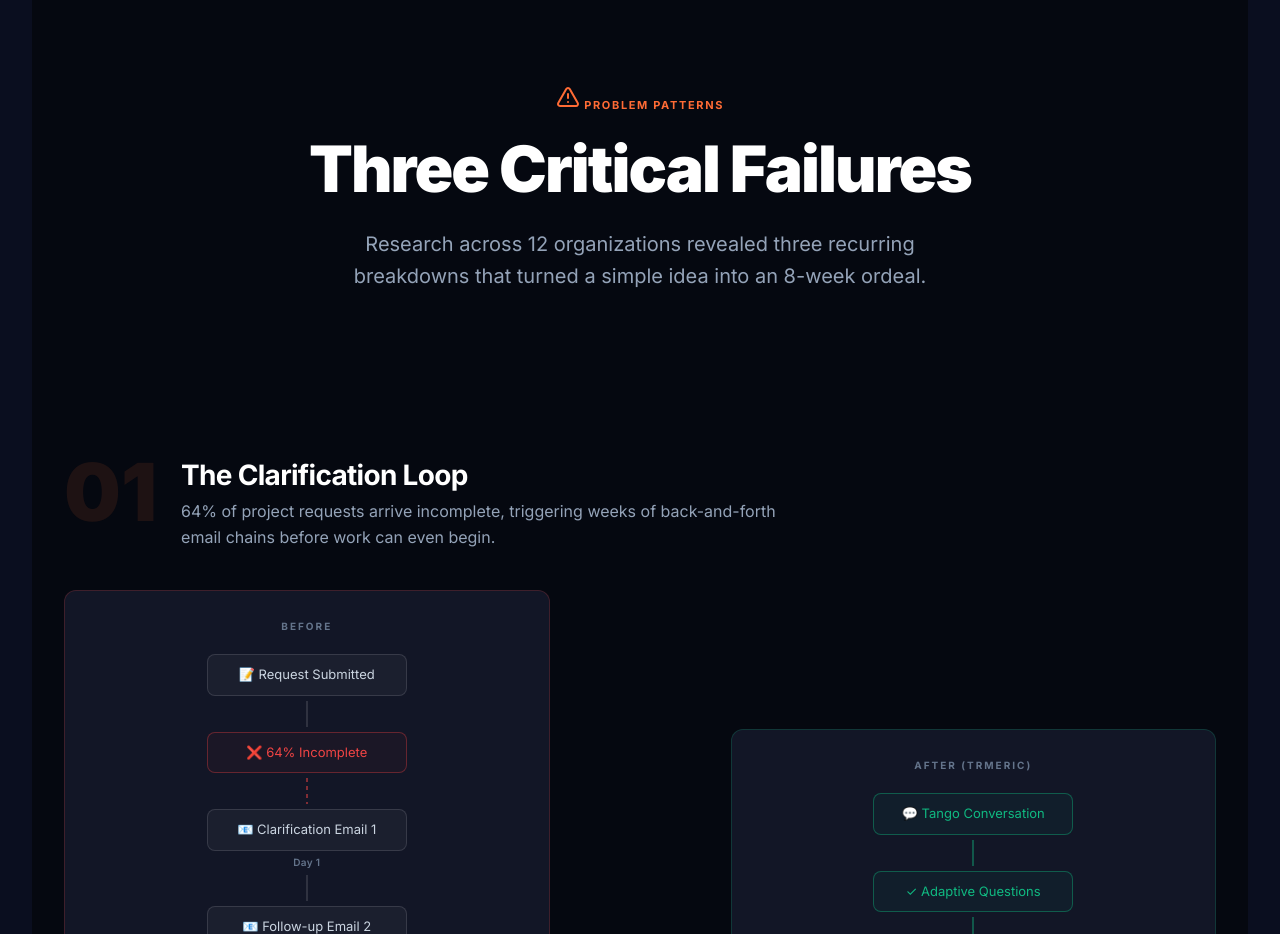
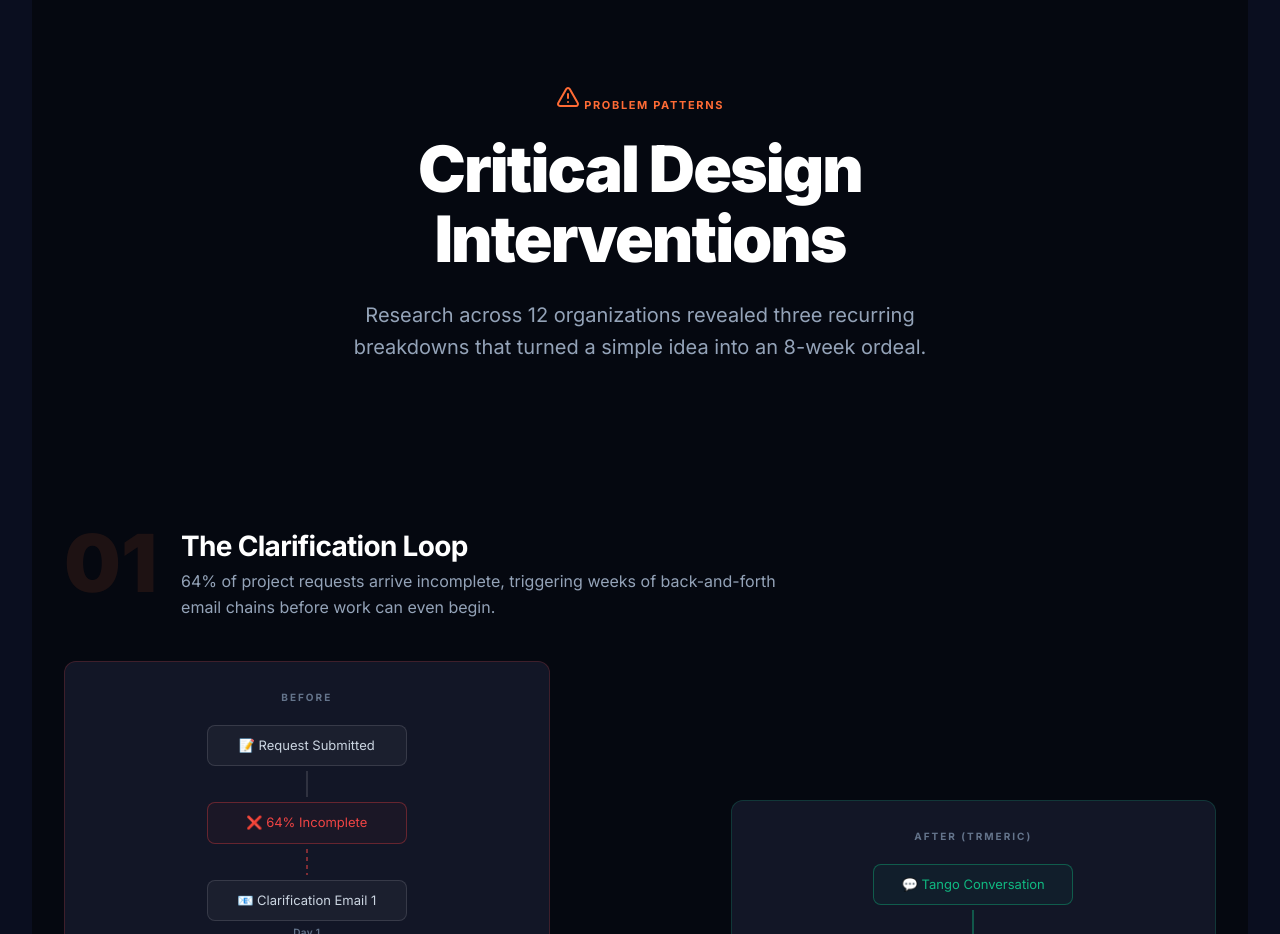
Before and after one commit to AJ-Ark/Design_portfolio, a plain HTML site: page index.html in a window 1280 px wide. Shown: the part 5280-6214 px from the top of the page. Drawn offline with nearby package versions, Linux system fonts and the light colour scheme.

Commit message:
Title changed

```diff
--- a/index.html
+++ b/index.html
@@ -425,7 +425,7 @@
             <i data-lucide="alert-triangle"></i>
             <span>Problem Patterns</span>
           </div>
-          <h2 class="section-title">Three Critical Failures</h2>
+          <h2 class="section-title">Critical Design Interventions</h2>
           <p class="section-description">
             Research across 12 organizations revealed three recurring breakdowns that turned a simple idea into an 8-week ordeal.
           </p>
```
